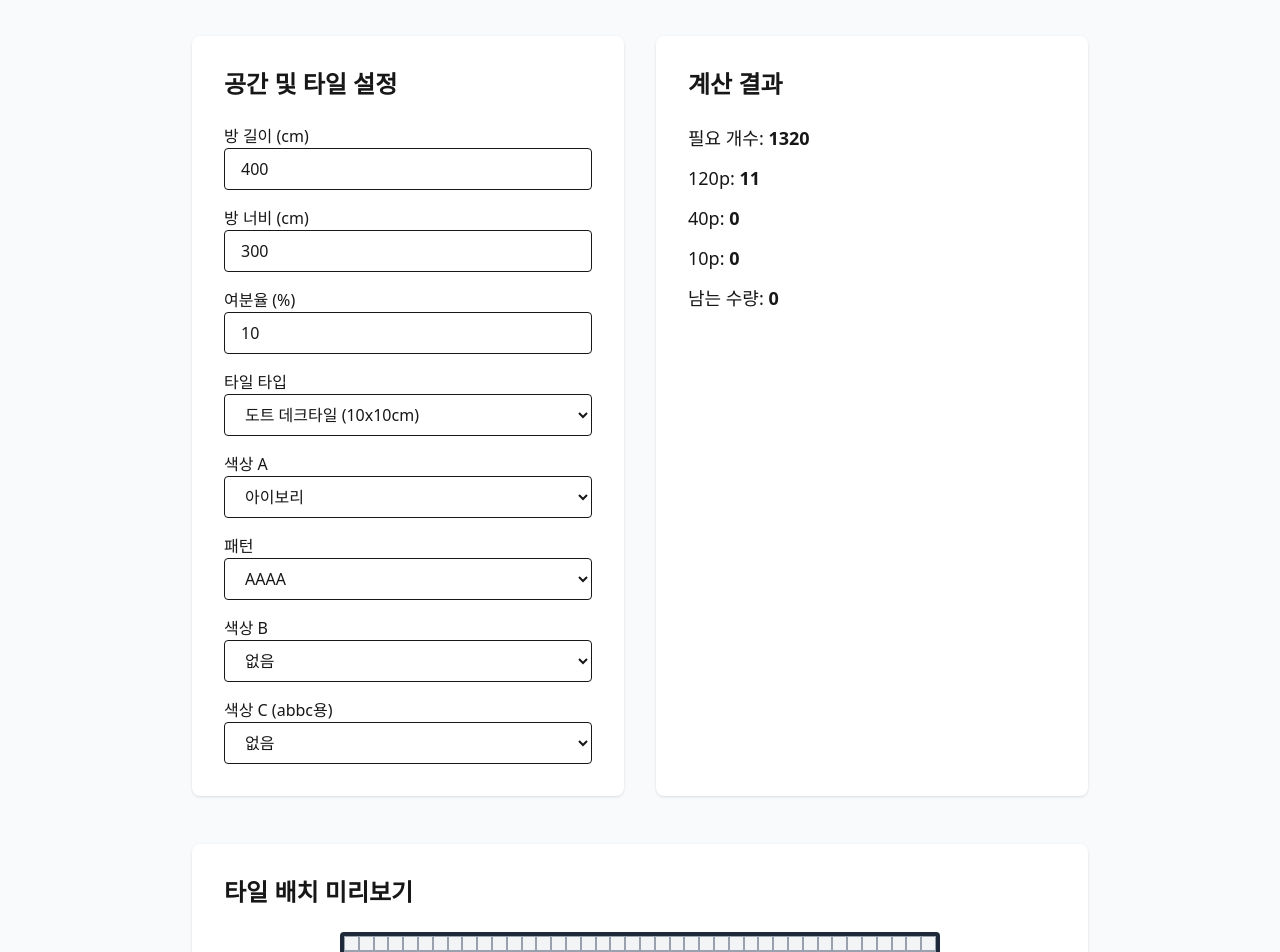
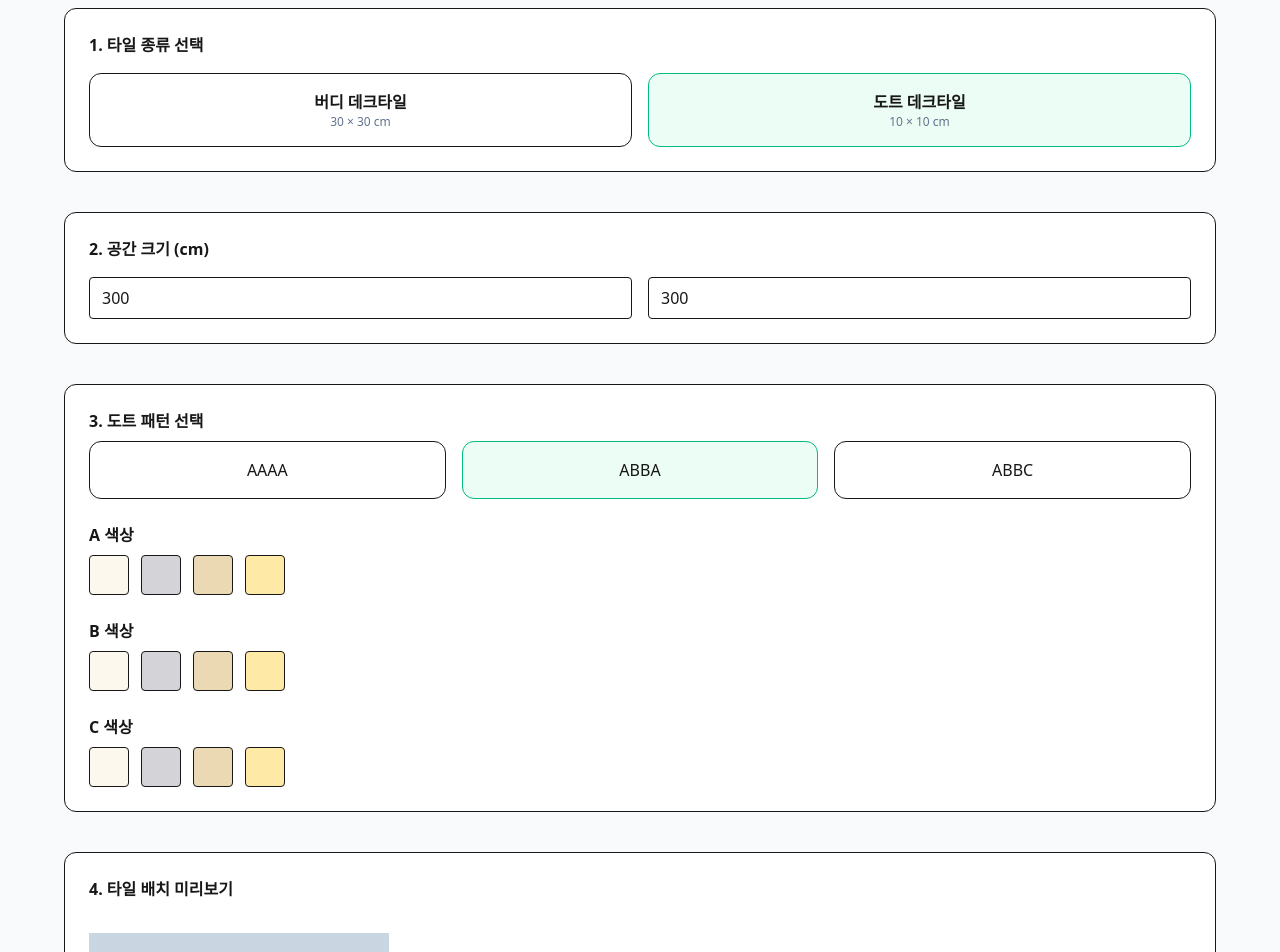
Before and after one commit to kimtwoo95-png/deck-tile-simulator-FINAL, a Next.js app: page / in a window 1280 px wide. Shown: the part 100-1052 px from the top of the page. Built offline with nearby package versions, Linux system fonts and the light colour scheme.

Commit message:
update UI to ALIVES tile calculator with 4 colors

```diff
--- a/app/page.tsx
+++ b/app/page.tsx
@@ -2,165 +2,238 @@
 
 import { useState } from 'react';
 
-export default function Page() {
-  const [roomLength, setRoomLength] = useState('400'); // 방 길이 (cm)
-  const [roomWidth, setRoomWidth] = useState('300');   // 방 너비 (cm)
-  const [wastePercent, setWastePercent] = useState('10'); // 여분율 (%)
-  const [tileType, setTileType] = useState('dot'); // 'dot' or 'buddy'
+/* =====================================================
+   타입
+===================================================== */
+type TileType = 'dot' | 'buddy';
+type DotPattern = 'AAAA' | 'ABBA' | 'ABBC';
+type ColorKey = 'ivory' | 'lightgray' | 'beige' | 'butter';
 
-  // 색상 옵션
-  const colors = ['아이보리', '라이트 그레이', '베이지', '버터'];
-  const [colorA, setColorA] = useState(colors[0]);
-  const [colorB, setColorB] = useState('');
-  const [colorC, setColorC] = useState('');
+/* =====================================================
+   색상 정의 (4색)
+===================================================== */
+const COLORS: { key: ColorKey; label: string; hex: string }[] = [
+  { key: 'ivory', label: '아이보리', hex: '#FDF8EE' },
+  { key: 'lightgray', label: '라이트 그레이', hex: '#D4D4D8' },
+  { key: 'beige', label: '베이지', hex: '#EBD9B4' },
+  { key: 'butter', label: '버터', hex: '#FFE9A7' },
+];
 
-  // 패턴 (dot만)
-  const patterns = ['aaaa', 'abba', 'abbc'];
-  const [pattern, setPattern] = useState(patterns[0]);
+const PATTERNS: DotPattern[] = ['AAAA', 'ABBA', 'ABBC'];
 
-  const colorMap: Record<string, string> = {
-    아이보리: 'bg-gray-100',
-    '라이트 그레이': 'bg-gray-300',
-    베이지: 'bg-yellow-100',
-    버터: 'bg-yellow-200',
+const patternCells: Record<DotPattern, ('A' | 'B' | 'C')[]> = {
+  AAAA: ['A', 'A', 'A', 'A'],
+  ABBA: ['A', 'B', 'B', 'A'],
+  ABBC: ['A', 'B', 'B', 'C'],
 };
 
-  // 타일 크기
-  const tileSize = tileType === 'dot' ? 10 : 30;
+/* =====================================================
+   박스 계산
+===================================================== */
+function calcPacks(total: number, packs: number[]) {
+  const sorted = [...packs].sort((a, b) => b - a);
+  let remain = total;
+  const result: Record<number, number> = {};
 
-  // 팩 크기 (큰 순)
-  const packSizes = tileType === 'dot' ? [120, 40, 10] : [36, 9, 2];
-
-  // 계산 로직
-  const l = parseFloat(roomLength) || 0;
-  const w = parseFloat(roomWidth) || 0;
-  const wasteRate = (parseFloat(wastePercent) || 10) / 100;
-
-  const tilesAlongLength = Math.ceil(l / tileSize);
-  const tilesAlongWidth = Math.ceil(w / tileSize);
-  const baseTiles = tilesAlongLength * tilesAlongWidth;
-  const required = Math.ceil(baseTiles * (1 + wasteRate));
-
-  // 최적 팩 조합 (남는 최소, 그 다음 팩 수 최소)
-  let minLeftover = Infinity;
-  let minTotalPacks = Infinity;
-  let bestPackCounts: Record<number, number> = {};
-
-  const maxLarge = Math.ceil(required / packSizes[0]) + 5;
-  for (let p1 = 0; p1 <= maxLarge; p1++) {
-    const maxMed = Math.ceil((required - p1 * packSizes[0]) / packSizes[1]) + 5;
-    for (let p2 = 0; p2 <= maxMed; p2++) {
-      let remaining = required - (p1 * packSizes[0] + p2 * packSizes[1]);
-      let p3 = remaining > 0 ? Math.ceil(remaining / packSizes[2]) : 0;
-      const totalTiles = p1 * packSizes[0] + p2 * packSizes[1] + p3 * packSizes[2];
-      const leftover = totalTiles - required;
-      if (leftover >= 0) {
-        const totalPacks = p1 + p2 + p3;
-        if (leftover < minLeftover || (leftover === minLeftover && totalPacks < minTotalPacks)) {
-          minLeftover = leftover;
-          minTotalPacks = totalPacks;
-          bestPackCounts = { [packSizes[0]]: p1, [packSizes[1]]: p2, [packSizes[2]]: p3 };
-        }
-      }
-    }
+  for (const size of sorted) {
+    result[size] = Math.floor(remain / size);
+    remain %= size;
   }
 
-  const previewWidth = 600;
-  const previewHeight = l > 0 ? (w / l) * previewWidth : previewWidth * 0.75;
+  if (remain > 0) result[sorted[sorted.length - 1]]++;
 
-  const getTileColor = (row: number, col: number) => {
-    if (tileType !== 'dot') return colorMap[colorA] || 'bg-gray-200';
-    const pat = pattern.toLowerCase();
-    const modRow = row % 2;
-    const modCol = col % 2;
-    if (pat === 'aaaa') return colorMap[colorA];
-    if (pat === 'abba') {
-      return (modRow === 0 && modCol === 0) || (modRow === 1 && modCol === 1) ? colorMap[colorA] : (colorMap[colorB] || colorMap[colorA]);
+  const totalPieces = sorted.reduce(
+    (sum, s) => sum + s * (result[s] || 0),
+    0
+  );
+
+  return { result, totalPieces, leftover: totalPieces - total };
 }
-    if (pat === 'abbc') {
-      if (modRow === 0 && modCol === 0) return colorMap[colorA];
-      if (modRow === 1 && modCol === 1) return colorMap[colorC] || colorMap[colorA];
-      return colorMap[colorB] || colorMap[colorA];
-    }
-    return colorMap[colorA];
+
+/* =====================================================
+   페이지
+===================================================== */
+export default function Page() {
+  const [tileType, setTileType] = useState<TileType>('dot');
+
+  const [width, setWidth] = useState(300);
+  const [height, setHeight] = useState(300);
+
+  const [pattern, setPattern] = useState<DotPattern>('ABBA');
+
+  const [colorA, setColorA] = useState<ColorKey>('ivory');
+  const [colorB, setColorB] = useState<ColorKey>('butter');
+  const [colorC, setColorC] = useState<ColorKey>('beige');
+
+  const tileSize = tileType === 'dot' ? 10 : 30;
+  const tilesX = Math.ceil(width / tileSize);
+  const tilesY = Math.ceil(height / tileSize);
+  const totalTiles = tilesX * tilesY;
+
+  const packInfo =
+    tileType === 'dot'
+      ? calcPacks(totalTiles, [120, 40])
+      : calcPacks(totalTiles, [36, 9, 2]);
+
+  const colorMap = Object.fromEntries(
+    COLORS.map((c) => [c.key, c.hex])
+  ) as Record<ColorKey, string>;
+
+  const getDotColor = (x: number, y: number) => {
+    const idx = (y % 2) * 2 + (x % 2);
+    const symbol = patternCells[pattern][idx];
+    if (symbol === 'A') return colorMap[colorA];
+    if (symbol === 'B') return colorMap[colorB];
+    return colorMap[colorC];
   };
 
   return (
-    <div className="min-h-screen bg-gray-50 py-12 px-4">
-      <div className="max-w-4xl mx-auto">
-        <h1 className="text-4xl font-bold text-center mb-12">프로메이드 타일 시뮬레이터</h1>
+    <div className="min-h-screen bg-gray-50 px-4 py-8">
+      <div className="max-w-6xl mx-auto space-y-10">
 
-        <div className="grid md:grid-cols-2 gap-8 mb-12">
-          <div className="bg-white p-8 rounded-lg shadow">
-            <h2 className="text-2xl font-semibold mb-6">공간 및 타일 설정</h2>
-            <div className="space-y-4">
-              <div><label>방 길이 (cm)</label><input type="number" value={roomLength} onChange={e => setRoomLength(e.target.value)} className="w-full border rounded px-4 py-2" /></div>
-              <div><label>방 너비 (cm)</label><input type="number" value={roomWidth} onChange={e => setRoomWidth(e.target.value)} className="w-full border rounded px-4 py-2" /></div>
-              <div><label>여분율 (%)</label><input type="number" value={wastePercent} onChange={e => setWastePercent(e.target.value)} className="w-full border rounded px-4 py-2" /></div>
-              <div><label>타일 타입</label>
-                <select value={tileType} onChange={e => setTileType(e.target.value as any)} className="w-full border rounded px-4 py-2">
-                  <option value="dot">도트 데크타일 (10x10cm)</option>
-                  <option value="buddy">버디 데크타일 (30x30cm)</option>
-                </select>
+        <h1 className="text-3xl font-black text-emerald-700">
+          ALIVES 타일 계산기
+        </h1>
+
+        {/* 1. 타일 종류 */}
+        <section className="bg-white p-6 rounded-xl border">
+          <h2 className="font-semibold mb-4">1. 타일 종류 선택</h2>
+          <div className="grid grid-cols-2 gap-4">
+            {(['buddy', 'dot'] as TileType[]).map((t) => (
+              <button
+                key={t}
+                onClick={() => setTileType(t)}
+                className={`p-4 rounded-xl border ${
+                  tileType === t
+                    ? 'border-emerald-500 bg-emerald-50'
+                    : 'hover:border-emerald-300'
+                }`}
+              >
+                <div className="font-bold">
+                  {t === 'buddy' ? '버디 데크타일' : '도트 데크타일'}
                 </div>
-              <div><label>색상 A</label>
-                <select value={colorA} onChange={e => setColorA(e.target.value)} className="w-full border rounded px-4 py-2">
-                  {colors.map(c => <option key={c}>{c}</option>)}
-                </select>
+                <div className="text-xs text-slate-500">
+                  {t === 'buddy' ? '30 × 30 cm' : '10 × 10 cm'}
                 </div>
+              </button>
+            ))}
+          </div>
+        </section>
+
+        {/* 2. 공간 크기 */}
+        <section className="bg-white p-6 rounded-xl border">
+          <h2 className="font-semibold mb-4">2. 공간 크기 (cm)</h2>
+          <div className="flex gap-4">
+            <input
+              type="number"
+              value={width}
+              onChange={(e) => setWidth(+e.target.value)}
+              className="border rounded px-3 py-2 w-full"
+              placeholder="가로"
+            />
+            <input
+              type="number"
+              value={height}
+              onChange={(e) => setHeight(+e.target.value)}
+              className="border rounded px-3 py-2 w-full"
+              placeholder="세로"
+            />
+          </div>
+        </section>
+
+        {/* 3. 색상 & 패턴 */}
+        <section className="bg-white p-6 rounded-xl border space-y-6">
           {tileType === 'dot' && (
             <>
-                  <div><label>패턴</label>
-                    <select value={pattern} onChange={e => setPattern(e.target.value)} className="w-full border rounded px-4 py-2">
-                      {patterns.map(p => <option key={p}>{p.toUpperCase()}</option>)}
-                    </select>
-                  </div>
-                  <div><label>색상 B</label>
-                    <select value={colorB} onChange={e => setColorB(e.target.value)} className="w-full border rounded px-4 py-2">
-                      <option value="">없음</option>
-                      {colors.map(c => <option key={c}>{c}</option>)}
-                    </select>
-                  </div>
-                  <div><label>색상 C (abbc용)</label>
-                    <select value={colorC} onChange={e => setColorC(e.target.value)} className="w-full border rounded px-4 py-2">
-                      <option value="">없음</option>
-                      {colors.map(c => <option key={c}>{c}</option>)}
-                    </select>
-                  </div>
-                </>
-              )}
+              <div>
+                <h2 className="font-semibold mb-2">3. 도트 패턴 선택</h2>
+                <div className="grid grid-cols-3 gap-4">
+                  {PATTERNS.map((p) => (
+                    <button
+                      key={p}
+                      onClick={() => setPattern(p)}
+                      className={`p-4 border rounded-xl ${
+                        pattern === p
+                          ? 'border-emerald-500 bg-emerald-50'
+                          : ''
+                      }`}
+                    >
+                      {p}
+                    </button>
+                  ))}
                 </div>
               </div>
 
-          <div className="bg-white p-8 rounded-lg shadow">
-            <h2 className="text-2xl font-semibold mb-6">계산 결과</h2>
-            <div className="text-lg space-y-3">
-              <div>필요 개수: <strong>{required}</strong></div>
-              {packSizes.map(size => (
-                <div key={size}>{size}p: <strong>{bestPackCounts[size] || 0}</strong></div>
+              {(['A', 'B', 'C'] as const).map((k) => (
+                <div key={k}>
+                  <div className="font-semibold mb-2">{k} 색상</div>
+                  <div className="flex gap-3">
+                    {COLORS.map((c) => (
+                      <button
+                        key={c.key + k}
+                        onClick={() =>
+                          k === 'A'
+                            ? setColorA(c.key)
+                            : k === 'B'
+                            ? setColorB(c.key)
+                            : setColorC(c.key)
+                        }
+                        className="w-10 h-10 rounded border"
+                        style={{ backgroundColor: c.hex }}
+                      />
                     ))}
-              <div>남는 수량: <strong>{minLeftover}</strong></div>
                   </div>
                 </div>
-        </div>
+              ))}
+            </>
+          )}
+        </section>
 
-        {l > 0 && w > 0 && (
-          <div className="bg-white p-8 rounded-lg shadow">
-            <h2 className="text-2xl font-semibold mb-6">타일 배치 미리보기</h2>
-            <div className="flex justify-center">
-              <div className="border-4 border-gray-800 rounded overflow-hidden" style={{ width: `${previewWidth}px`, height: `${previewHeight}px` }}>
-                <div style={{ display: 'grid', gridTemplateColumns: `repeat(${tilesAlongLength}, 1fr)`, gridTemplateRows: `repeat(${tilesAlongWidth}, 1fr)`, width: '100%', height: '100%' }}>
-                  {Array.from({ length: tilesAlongLength * tilesAlongWidth }).map((_, idx) => {
-                    const row = Math.floor(idx / tilesAlongLength);
-                    const col = idx % tilesAlongLength;
-                    return <div key={idx} className={`border border-gray-400 ${getTileColor(row, col)}`} />;
+        {/* 4. 미리보기 */}
+        <section className="bg-white p-6 rounded-xl border">
+          <h2 className="font-semibold mb-4">4. 타일 배치 미리보기</h2>
+
+          <div
+            className="inline-grid"
+            style={{
+              gridTemplateColumns: `repeat(${Math.min(tilesX, 40)}, ${
+                tileType === 'dot' ? 10 : 20
+              }px)`,
+            }}
+          >
+            {Array.from({
+              length: Math.min(tilesX, 40) * Math.min(tilesY, 40),
+            }).map((_, i) => {
+              const x = i % Math.min(tilesX, 40);
+              const y = Math.floor(i / Math.min(tilesX, 40));
+
+              return (
+                <div
+                  key={i}
+                  className="border border-slate-300"
+                  style={{
+                    backgroundColor:
+                      tileType === 'dot'
+                        ? getDotColor(x, y)
+                        : colorMap[colorA],
+                  }}
+                />
+              );
             })}
           </div>
+        </section>
+
+        {/* 5. 계산 결과 */}
+        <section className="bg-white p-6 rounded-xl border text-sm space-y-1">
+          <h2 className="font-semibold mb-2">5. 수량 & 박스 계산</h2>
+          <div>필요 수량: {totalTiles}</div>
+          {Object.entries(packInfo.result).map(([k, v]) => (
+            <div key={k}>
+              {k}p: {v} 박스
             </div>
-            </div>
-            <p className="text-center mt-4 text-gray-600">가로 {tilesAlongLength}개 × 세로 {tilesAlongWidth}개 = 총 {baseTiles}장</p>
-          </div>
-        )}
+          ))}
+          <div>남는 수량: {packInfo.leftover}</div>
+        </section>
       </div>
     </div>
   );
```
Lines whose indentation alone changed are shown as unchanged.
